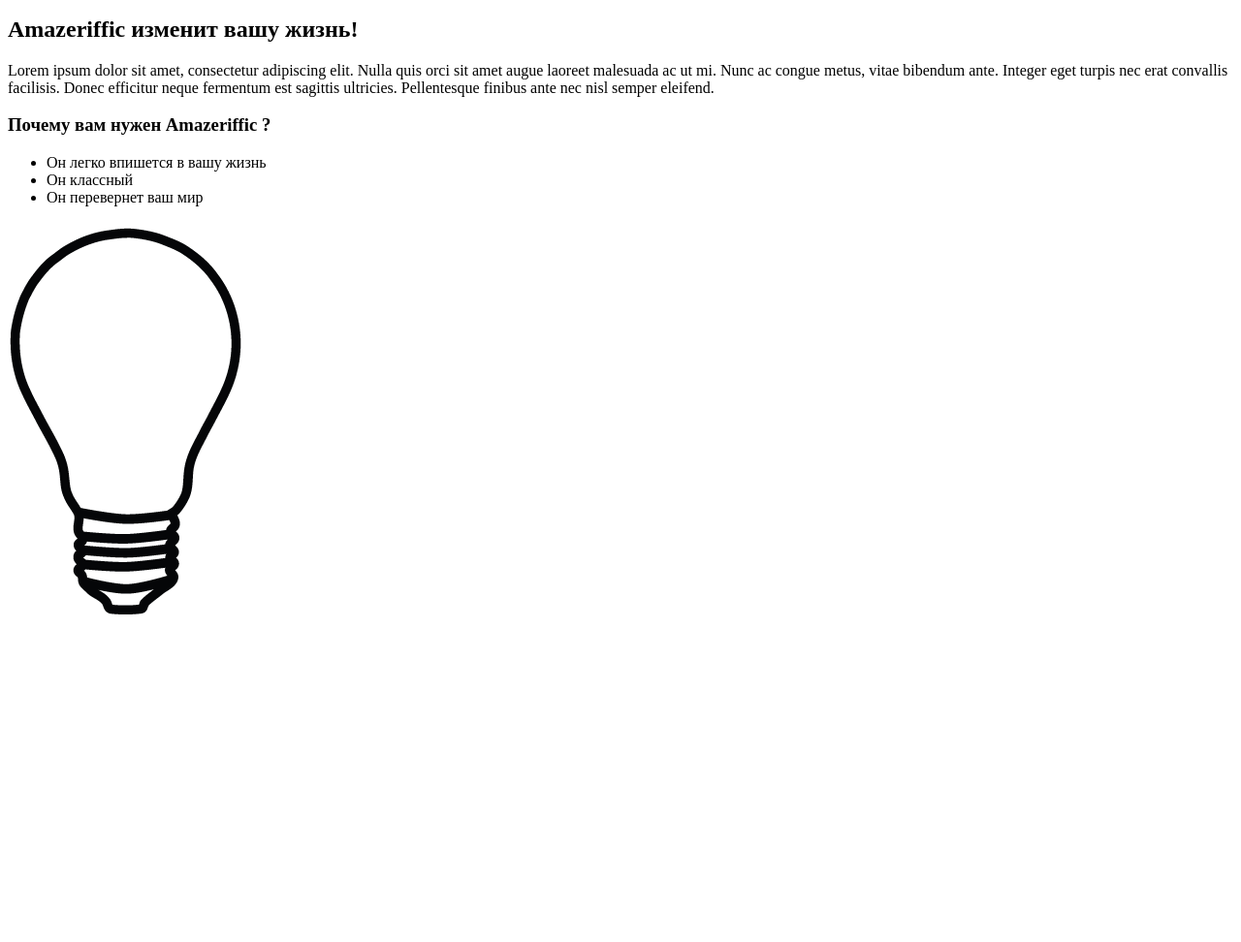
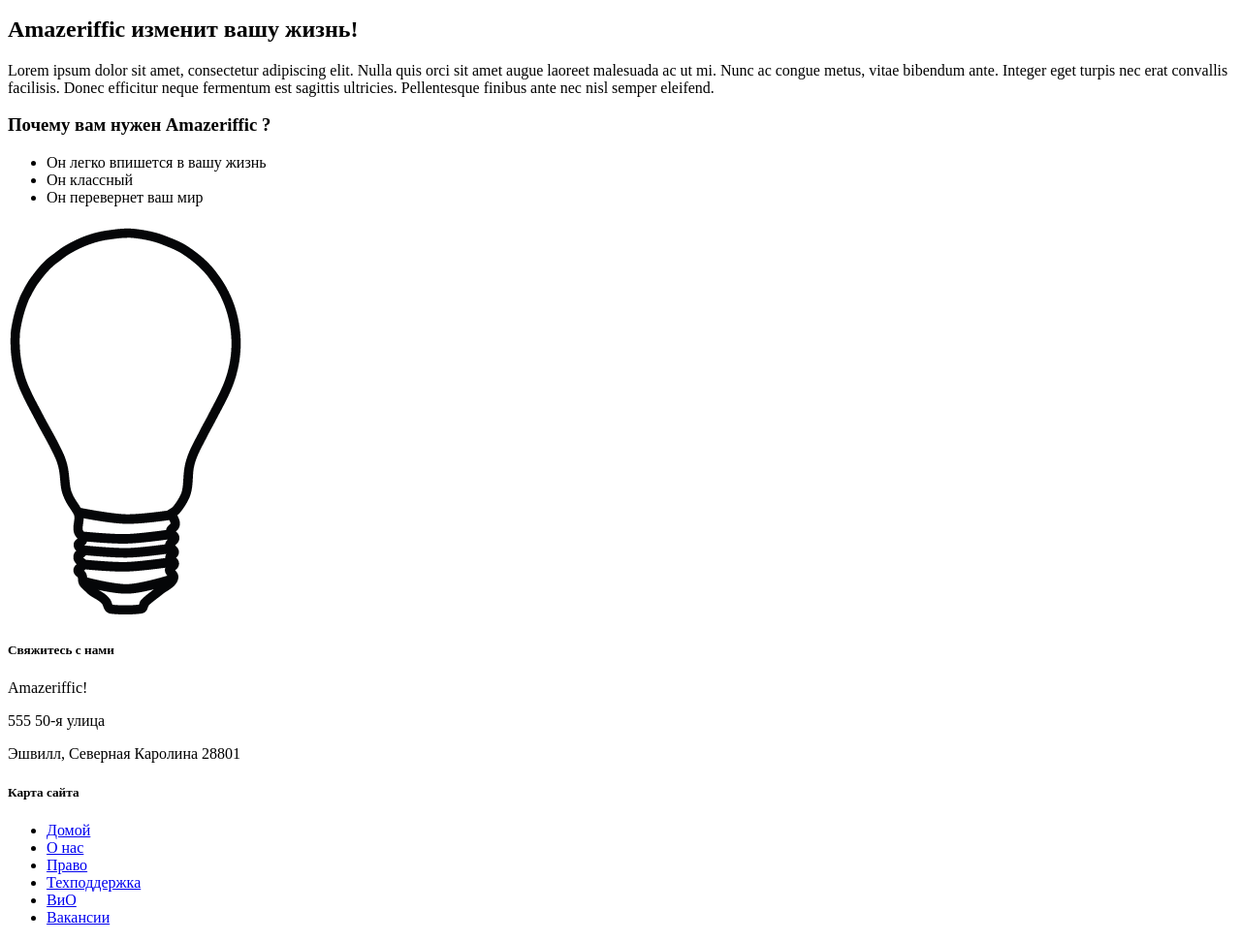
Before and after one commit to felixp4/Amazeriffic, a plain HTML site: page index.html in a window 1280 px wide. Shown: the part 101-1073 px from the top of the page at 97% size. Before the commit the page ends 800 px from the top, so only its background shows below. Drawn offline with Linux system fonts and the light colour scheme.

Commit message:
Add footer to index.html.

```diff
--- a/index.html
+++ b/index.html
@@ -24,6 +24,24 @@
 		</ul>
 		<img src="lightbulb.png" alt="Изображение лампочки">
 	</main>
-	<footer></footer>
+	<footer>
+		<div class="contact">
+			<h5>Свяжитесь с нами</h5>
+			<p>Amazeriffic!</p>
+			<p>555 50-я улица</p>
+			<p>Эшвилл, Северная Каролина 28801</p>
+		</div>
+		<div class="sitemap">
+			<h5>Карта сайта</h5>
+			<ul>
+				<li><a href="#">Домой</a></li>
+				<li><a href="#">О нас</a></li>
+				<li><a href="#">Право</a></li>
+				<li><a href="#">Техподдержка</a></li>
+				<li><a href="#">ВиО</a></li>
+				<li><a href="#">Вакансии</a></li>
+			</ul>
+		</div>
+	</footer>
 </body>
 </html>
```
